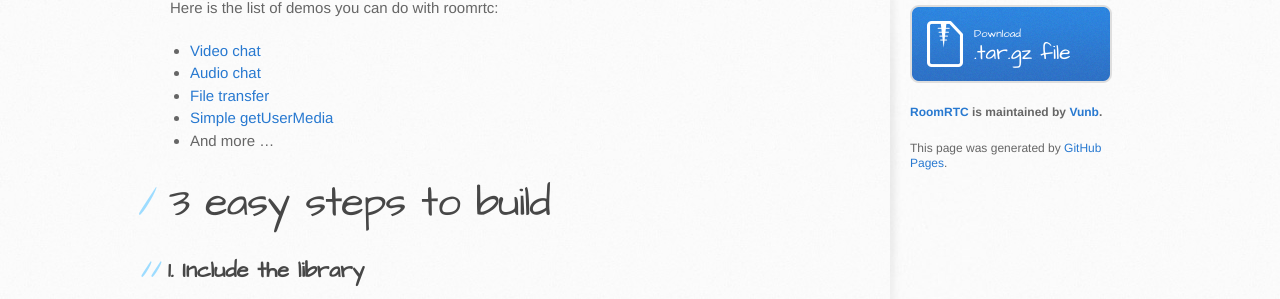
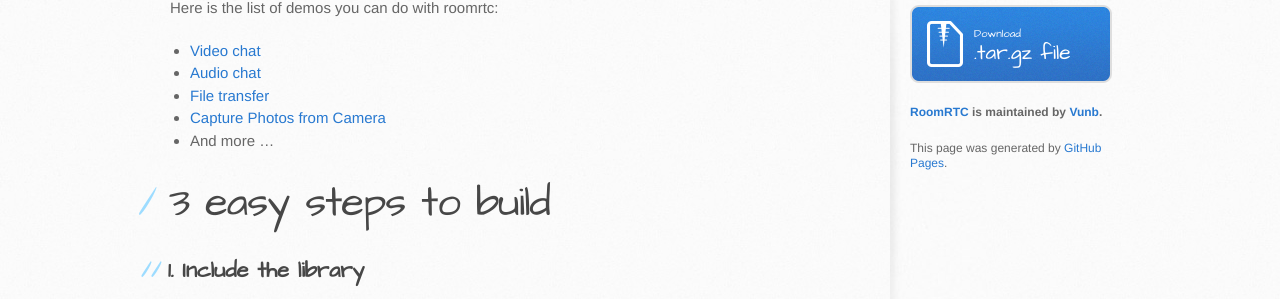
Before and after one commit to roomrtc/roomrtc.github.io, a Jekyll site: the page built from index.md, in a window 1280 px wide. Shown: the part 327-626 px from the top of the page. Built offline with Jekyll 4.4.1, drawn with Linux system fonts in a browser that asks for light colours.

Commit message:
change demo item text

```diff
--- a/index.md
+++ b/index.md
@@ -10,7 +10,7 @@ Here is the list of demos you can do with roomrtc:
 * [Video chat](/demo?room43)
 * [Audio chat](/demo?room44)
 * [File transfer](/filetransfer?room45)
-* [Simple getUserMedia](/gum)
+* [Capture Photos from Camera](/capture)
 * And more ...
 
 # 3 easy steps to build
```
